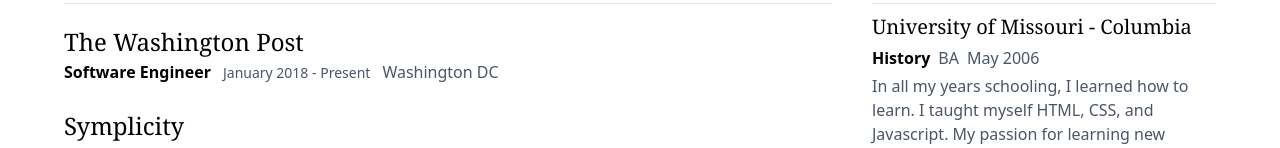
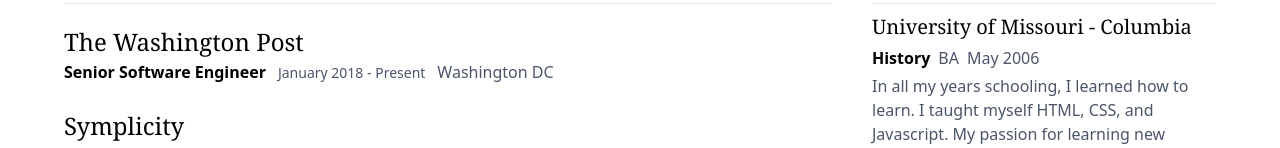
Before and after one commit to davidpham5/resume, a Next.js app: page / in a window 1280 px wide. Shown: the part 643-791 px from the top of the page. Built offline with nearby package versions, Linux system fonts and the light colour scheme.

Commit message:
update layout and resume

```diff
--- a/app/styles/scss/_base.scss
+++ b/app/styles/scss/_base.scss
@@ -23,11 +23,13 @@
 }
 a {
   color: #00e18a;
+  color: $primary;
   text-decoration: none;
 }
 a:hover,
 a:focus {
   color: #48ffb9;
+  color: $primary;
   transition: color 0.3s ease-in-out;
 }
 /* Everything but the jumbotron gets side spacing for mobile first views */
--- a/components/Work-Experience/WorkExperience.js
+++ b/components/Work-Experience/WorkExperience.js
@@ -9,7 +9,7 @@
       id: "washpost",
       start: "January 2018",
       end: "Present",
-      title: "Software Engineer",
+      title: "Senior Software Engineer",
       location: {
         city: "Washington DC",
         state: "DC"
--- a/pages/index.js
+++ b/pages/index.js
@@ -11,19 +11,20 @@
 
 // export default Home
 import React from 'react';
+
+import Education from '../components/Education'
+import Hero from '../components/Hero'
+import Organizations from '../components/Organizations'
+import Skills from '../components/Skills'
 import WorkExp from '../components/Work-Experience/WorkExp'
 import WorkFlow from '../components/WorkFlow'
-import Hero from '../components/Hero'
-import Education from '../components/Education'
-import Skills from '../components/Skills'
-import Organizations from '../components/Organizations'
 
 const Resume = () => {
   return (
     <div>
       <Hero className="flex mb-5" />
-      <div className="flex mb-4 container md:p-12">
-        <div className="w-2/3">
+      <div className="flex mb-4 container md:p-12 justify-center m-auto">
+        <div className="w-2/3 ">
           <WorkExp />
           <WorkFlow />
         </div>
```
Also changed, not shown: package.json (+15 -7 lines), 2 other files (tests, documents, lock files or other folders).
